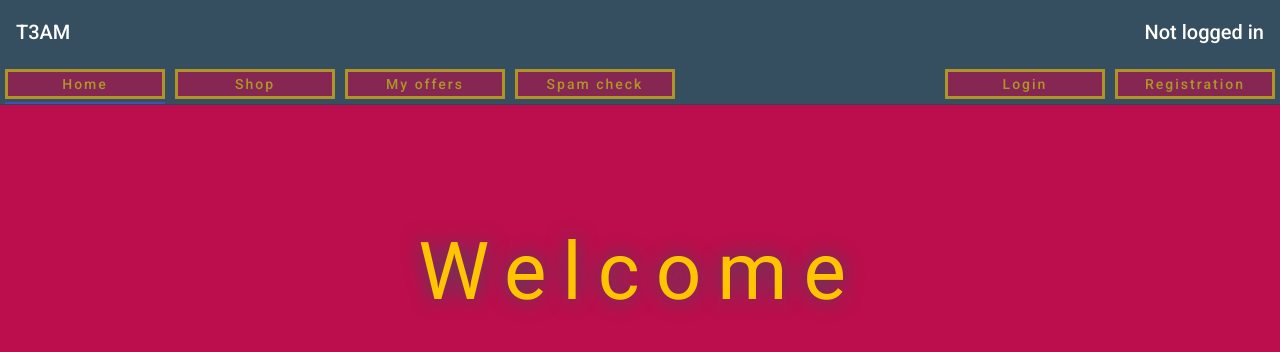
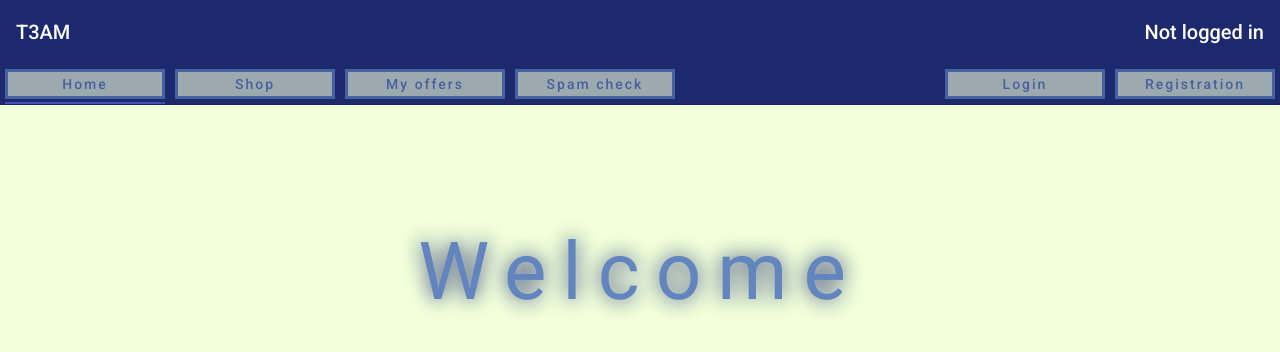
Before and after one commit to scg-unibe-ch/ese2020-team3, an Angular app in the folder frontend/: page / in a window 1280 px wide. Shown: the top 352 px of the page. Built offline with nearby package versions, Linux system fonts and the light colour scheme; no server answers.

Commit message:
changes colors

```diff
--- a/frontend/src/styles.css
+++ b/frontend/src/styles.css
@@ -1,8 +1,8 @@
 /* You can add global styles to this file, and also import other style files */
 :root {
-  --clr-primary: #354F60;
-  --clr-secondary: #BC0E4C;
-  --clr-tertiary: #FFC501;
+  --clr-primary: #1d296e;
+  --clr-secondary: #f1ffda;
+  --clr-tertiary: #6385bf;
 }
 
 html, body {
```
Also changed, not shown: frontend/src/app/sell-products/sell-products.component.css (line endings or trailing spaces), 1 other file (tests, documents, lock files or other folders).
